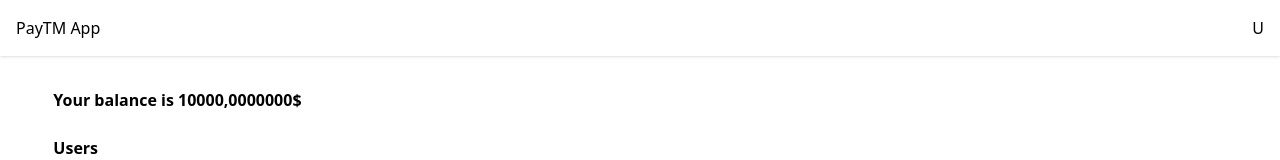
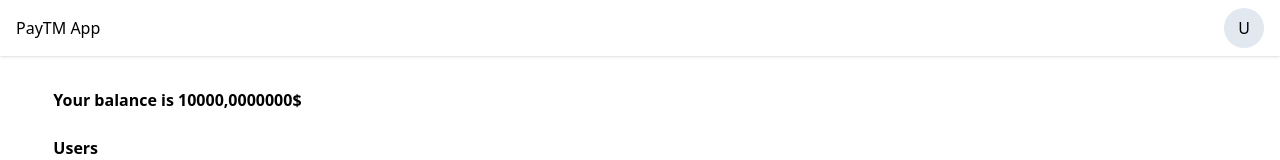
Before and after one commit to SushantBandhani/React_Projects, a React (Vite) app in the folder Payment-Transfer-App/Frontend/: page /dashboard in a window 1280 px wide. Shown: the top 160 px of the page. Built offline with nearby package versions, Linux system fonts and the light colour scheme.

Commit message:
Added the Navbar for the dashboard

```diff
--- a/Payment-Transfer-App/Frontend/src/components/AppBar.jsx
+++ b/Payment-Transfer-App/Frontend/src/components/AppBar.jsx
@@ -1,15 +1,14 @@
-export const AppBar=()=>{
-    return <div className="shadow h-14 flex justify-between">
+export const AppBar = () => {
+    return <div className="shadow h-14 flex justify-between items-center">
         <div className="flex flex-col justify-center h-full ml-4">
             PayTM App
         </div>
-        <div className="flex">
-<div className="flex flex-col justify-center h-full mr-4">
-    <div className="flex flex-col justify-center h-full text-center">
-        U
-    </div>
-</div>
+        <div className="flex justify-center items-center mr-4">
+            <div className="flex items-center justify-center h-10 w-10 rounded-full bg-slate-200">
+                <div className="text-center">
+                    U
+                </div>
+            </div>
         </div>
-
     </div>
 }
```
